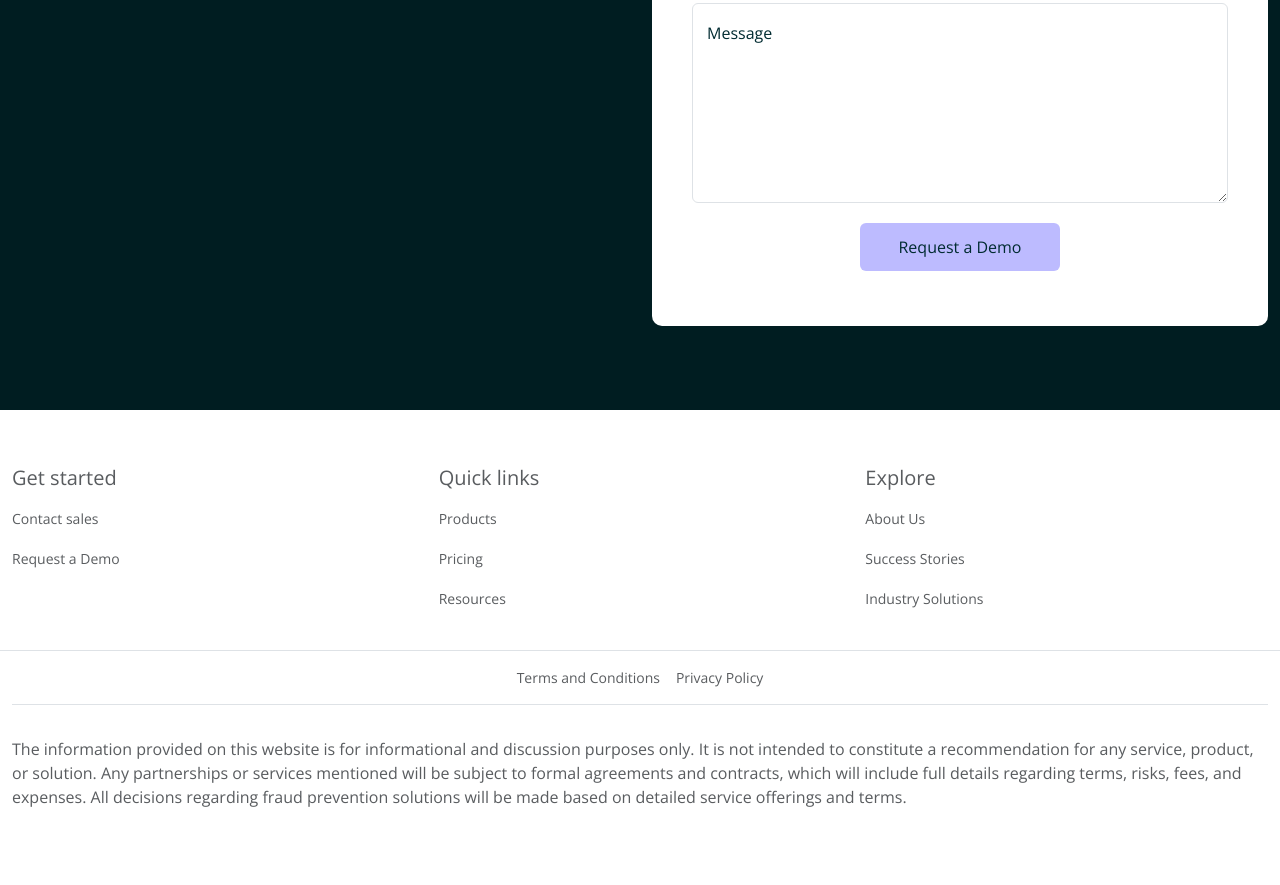
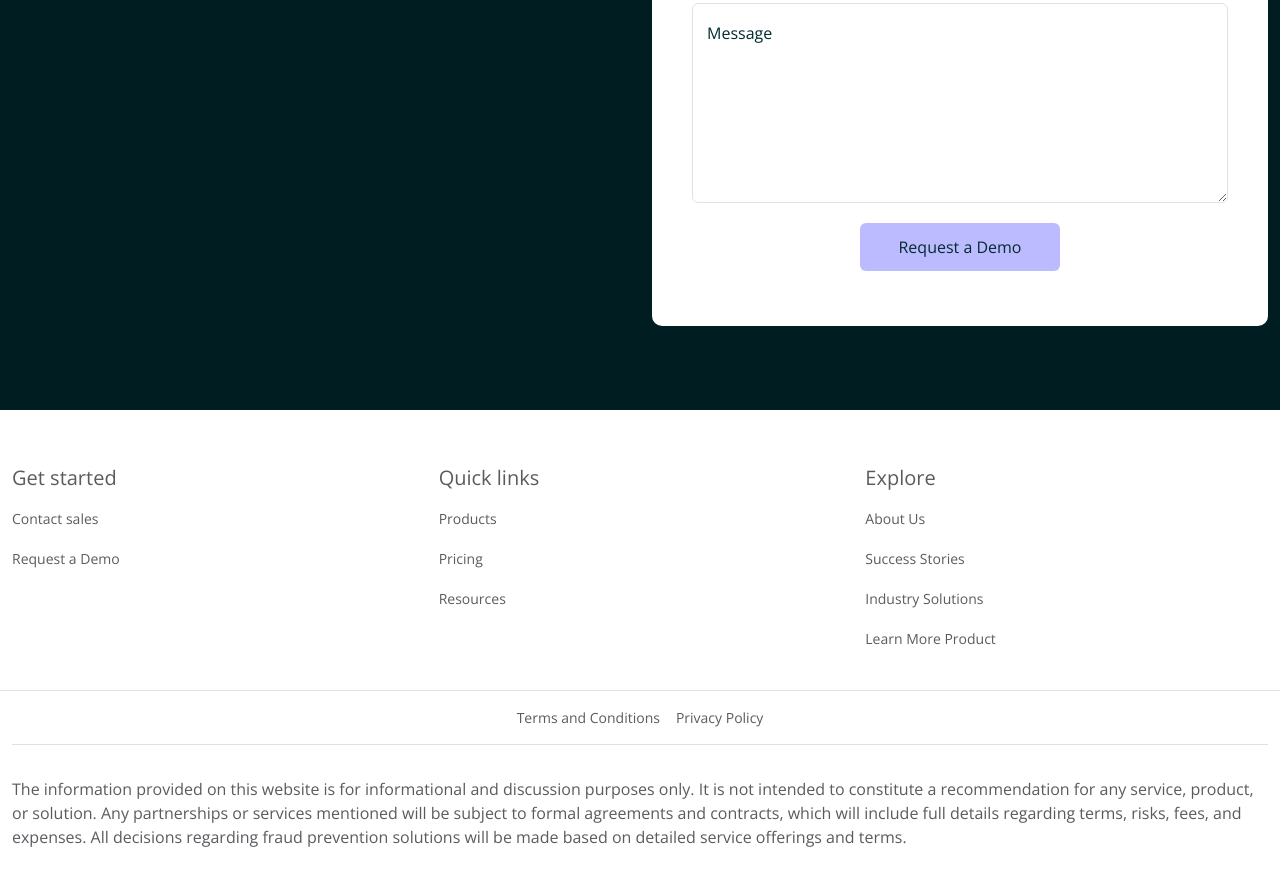
Before and after one commit to adavice/Marm-website, a plain HTML site: page contact.html in a window 1280 px wide. Shown: the part 548-1433 px from the top of the page. Drawn offline with nearby package versions, Linux system fonts and the light colour scheme.

Commit message:
added link

```diff
--- a/contact.html
+++ b/contact.html
@@ -269,7 +269,8 @@
             <ul class="d-none d-md-flex flex-column gap-3">
               <li><a href="team.html" class="text-muted">About Us</a></li>
               <li><a href="stories.html" class="text-muted">Success Stories</a></li>
-              <li><a href="solutions.html" class="text-muted">Industry Solutions</a></li>
+                            <li><a href="solutions.html" class="text-muted">Industry Solutions</a></li>
+              <li><a href="learn.html" class="text-muted">Learn More Product</a></li>
             </ul>
           </div>
         </section>
```
Also changed, not shown: features.html (+2 -1 lines), index.html (+1 -0 lines), policy.html (+2 -1 lines), pricing.html (+2 -1 lines), products.html (+2 -1 lines), resources.html (+2 -1 lines), solutions.html (+2 -1 lines), stories.html (+2 -1 lines), team.html (+2 -1 lines), terms.html (+2 -1 lines).
